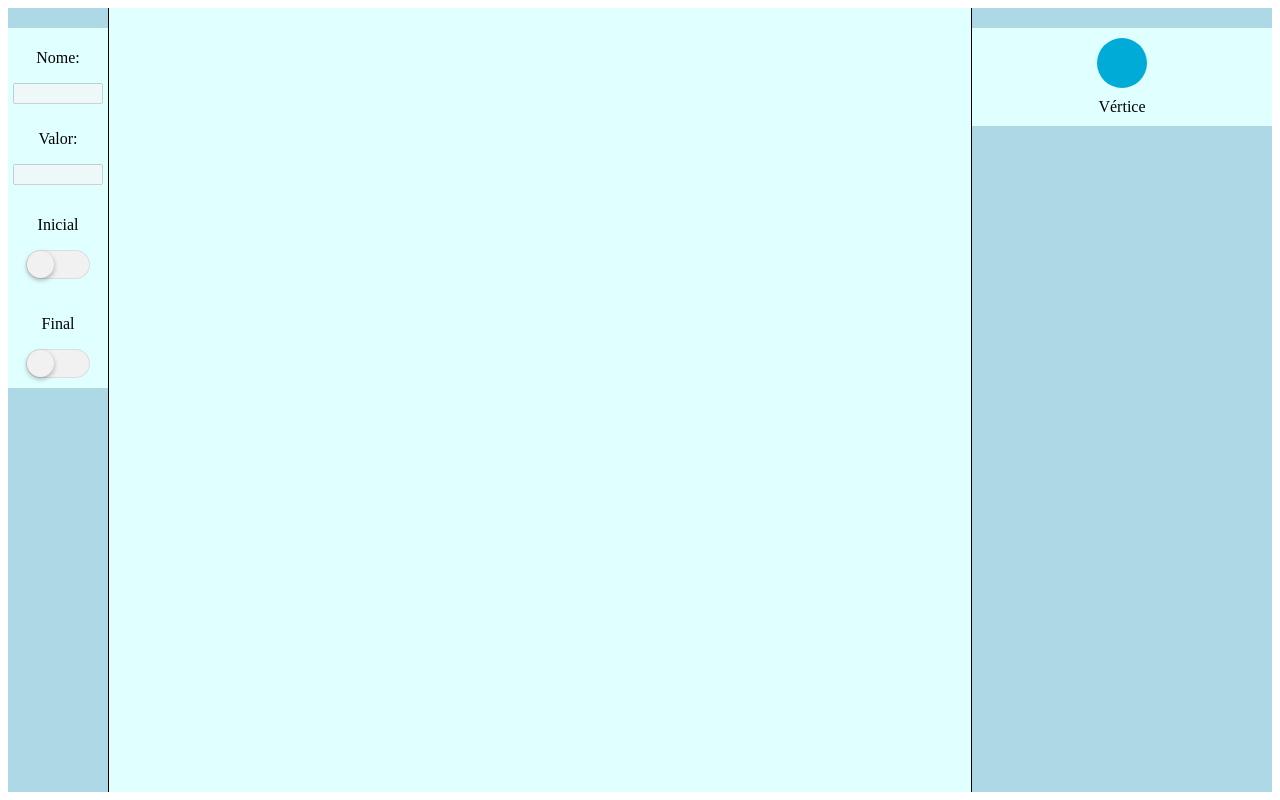
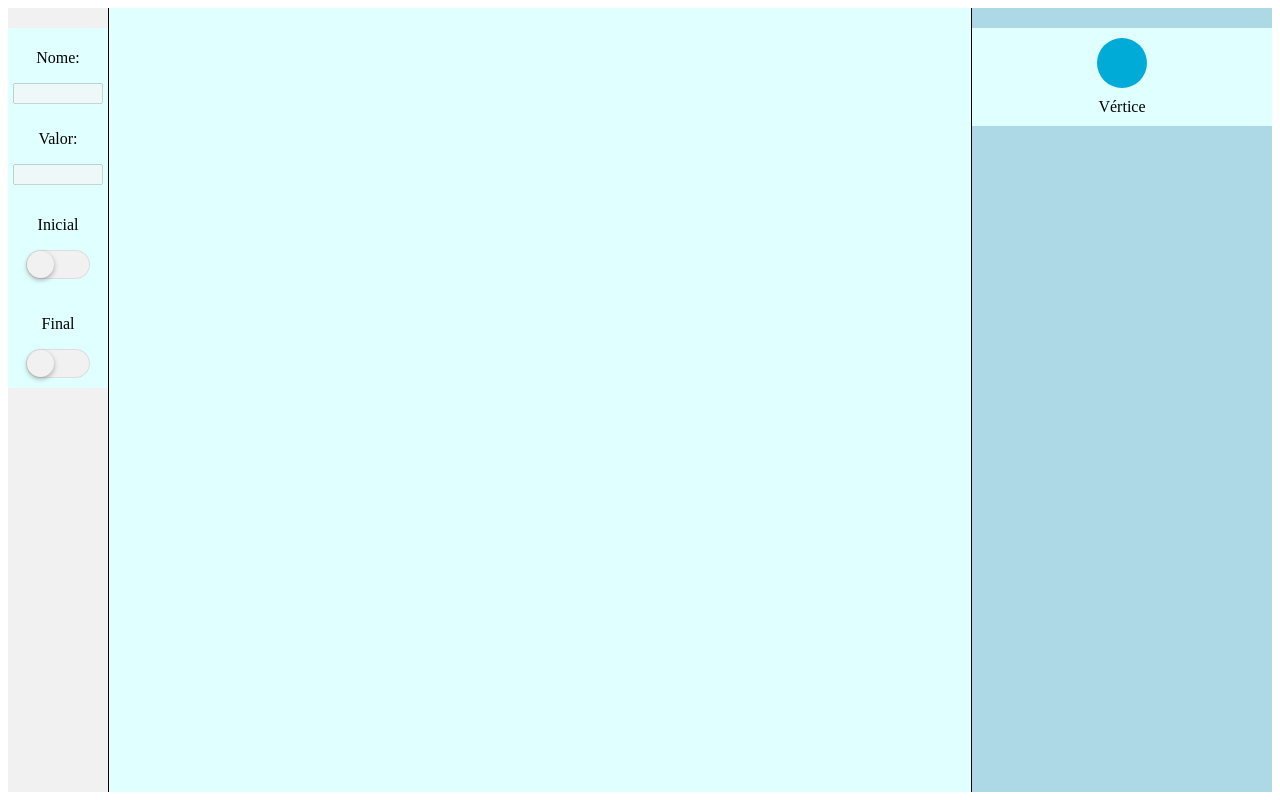
Before and after one commit to IgorDevJS/theory-of-graphs, a website built with webpack: page index.html in a window 1280 px wide. Built offline with nearby package versions, Linux system fonts and the light colour scheme.

Commit message:
Style VerticePanel when disabled

```diff
--- a/src/components/VerticePanel/VerticePanel.scss
+++ b/src/components/VerticePanel/VerticePanel.scss
@@ -5,6 +5,10 @@
   width: 100px;
   height: 100%;
   border-right: 1px solid black;
+
+  &.disable {
+    background-color: #f1f1f1;
+  }
 
   &.hidden {
     display: none;
```
